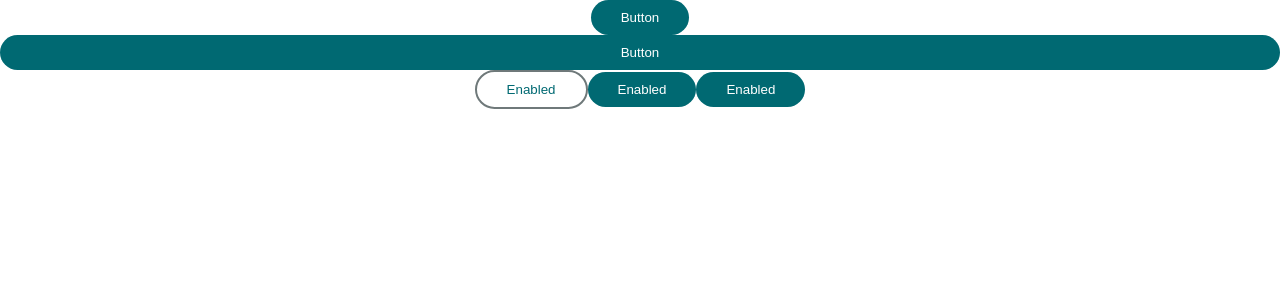
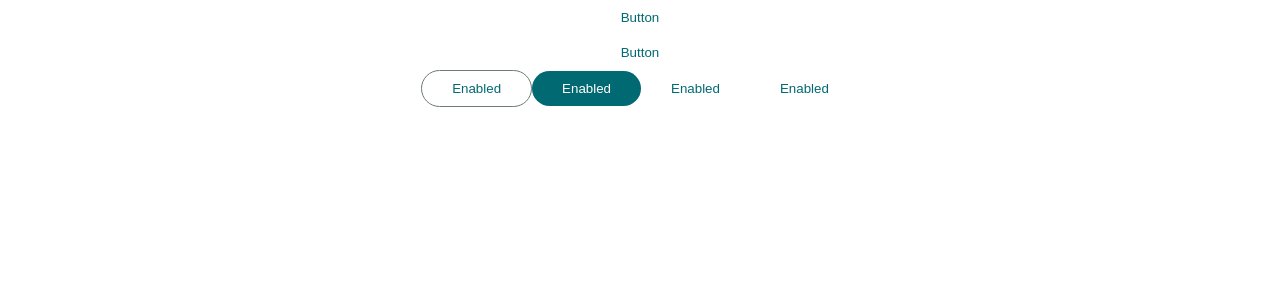
Before and after one commit to OlyaLev/LearningReact, a React (Create React App) app: page / in a window 1280 px wide. Shown: the top 300 px of the page. Built offline with nearby package versions, Linux system fonts and the light colour scheme.

Commit message:
feat:add text button

```diff
--- a/src/App.js
+++ b/src/App.js
@@ -9,6 +9,7 @@ function App() {
       <Button variant="outlined">Enabled</Button>
       <Button variant="filled">Enabled</Button>
       <Button variant>Enabled</Button>
+      <Button variant="text">Enabled</Button>
     </div>
   );
 }
--- a/src/Button/Button.js
+++ b/src/Button/Button.js
@@ -8,13 +8,24 @@
 
 import styles from './Button.module.css';
 export const Button = (props) => {
-  const { children } = props;
-  const fullWidth = props.fullWidth ? styles.fullWidth : '';
-  const outlined = props.variant === 'outlined' ? styles.whiteButton : '';
+  const { children, fullWidth, variant } = props;
+  const isFullWidth = fullWidth ? styles.fullWidth : '';
+  const outlined = variant === 'outlined' ? styles.outlinedButton : '';
+  const filled = variant === 'filled' ? styles.filledButton : '';
   console.log(props);
   return (
     <button
-      className={styles.buttonCommon + ' ' + styles.blueButton + ' ' + fullWidth + ' ' + outlined}
+      className={
+        styles.buttonCommon +
+        ' ' +
+        styles.textButton +
+        ' ' +
+        isFullWidth +
+        ' ' +
+        outlined +
+        ' ' +
+        filled
+      }
     >
       {children}
     </button>
--- a/src/Button/Button.module.css
+++ b/src/Button/Button.module.css
@@ -1,18 +1,21 @@
 .buttonCommon {
   padding: 10px 30px;
   border-radius: 100px;
-}
-
-.blueButton {
-  color: #ffffff;
-  background: #006972;
   border: none;
 }
 
-.whiteButton {
+.textButton {
+  background-color: #ffffff;
   color: #006972;
-  background: #ffffff;
-  border: solid 2px #6f797a;
+}
+
+.filledButton {
+  color: #ffffff;
+  background: #006972;
+}
+
+.outlinedButton {
+  border: solid 1px #6f797a;
 }
 
 .fullWidth {
```
